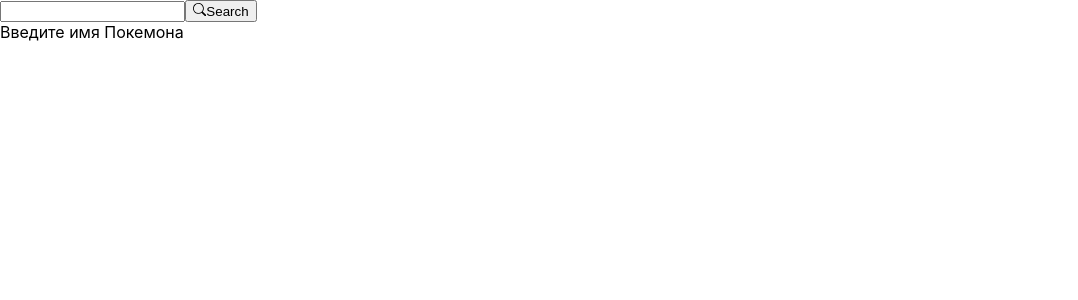
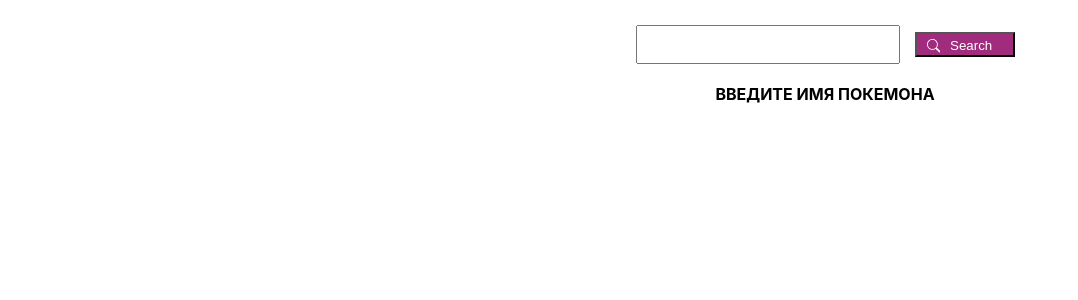
Before and after one commit to BondarViktoriia/react-module-3-practic, a React (Create React App) app: page / in a window 1280 px wide. Shown: the top 300 px of the page, without its empty margins (0-1078 px from the left). Built offline with nearby package versions, Linux system fonts and the light colour scheme.

Commit message:
add style

```diff
--- a/src/components/App.jsx
+++ b/src/components/App.jsx
@@ -2,6 +2,7 @@ import { Component } from 'react';
 // import { ToastContainer } from 'react-toastify';
 import { PokemonForm } from './PokemonForm/PokemonForm';
 import PokemonInfo from './PokemonInfo';
+import {PokemonContainer } from './App.styled'
 // import { Reader } from "./Reader/Reader";
 // import {VideoList} from "./VideoList/VideoList";
 // import videos from '../videos.json';
@@ -35,8 +36,10 @@ export class App extends Component {
 
         {/* <Reader items={publication} /> */}
 
-        <PokemonForm onSearch={this.handleSearchFormSubmit} />
+        <PokemonContainer >
+          <PokemonForm onSearch={this.handleSearchFormSubmit} />
         <PokemonInfo pokemonName={this.state.pokemonName} />
+        </PokemonContainer>
 
       </>
     );
--- /dev/null
+++ b/src/components/App.styled.jsx
@@ -0,0 +1,9 @@
+import styled from 'styled-components';
+
+export const PokemonContainer = styled.div`
+  margin: 0px 550px;
+  padding: 25px;
+  width: 500px;
+  justify-content: center;
+
+`;
--- a/src/components/PokemonCard/PokemonCard.js
+++ b/src/components/PokemonCard/PokemonCard.js
@@ -1,19 +1,28 @@
+import {
+  PokemonCardContainer,
+  PokemonImage,
+  PokemonName,
+  PokemonList,
+} from './PokemonCard.styled';
 
-
-export const PokemonCard = ({pokemon:{name,sprites,stats}}) => {
-    return (
-        <div>
-            <img src={sprites.other['official-artwork'].front_default} alt={name} width='250' />
-            <h2>{name} </h2>
-            <ul>
-                {stats.map(entry => (
-                    <li key={entry.stat.name}>
-                        {entry.stat.name}: {entry.base_stat}
-                    </li>
-                ))}
-            </ul>
-            </div>
-    )
-}
+export const PokemonCard = ({ pokemon: { name, sprites, stats } }) => {
+  return (
+    <PokemonCardContainer>
+      <PokemonImage
+        src={sprites.other['official-artwork'].front_default}
+        alt={name}
+        width="250"
+      />
+      <PokemonName>{name} </PokemonName>
+      <PokemonList>
+        {stats.map(entry => (
+          <li key={entry.stat.name}>
+            {entry.stat.name} : {entry.base_stat}
+          </li>
+        ))}
+      </PokemonList>
+    </PokemonCardContainer>
+  );
+};
 
 export default PokemonCard;
--- /dev/null
+++ b/src/components/PokemonCard/PokemonCard.styled.jsx
@@ -0,0 +1,21 @@
+import styled from 'styled-components';
+
+export const PokemonCardContainer = styled.div`
+  margin-top: 30px;
+  border: 2px solid black;
+  padding: 15px;
+`;
+
+export const PokemonImage = styled.img`
+  transform: translateX(110px);
+`;
+export const PokemonName = styled.h2`
+  text-transform: uppercase;
+  text-align: center;
+  color: #720a0a;
+`;
+export const PokemonList = styled.ul`
+  line-height: 1.8;
+  color: #2f2d2d;
+  text-transform: uppercase;
+`;
--- a/src/components/PokemonForm/PokemonForm.js
+++ b/src/components/PokemonForm/PokemonForm.js
@@ -1,41 +1,52 @@
-import { Component } from "react";
-import { BsSearch } from "react-icons/bs";
+import { Component } from 'react';
+import { BsSearch } from 'react-icons/bs';
+import PropTypes from 'prop-types';
+import {
+  FormPokemon,
+  PokemonInput,
+  PokemonSearchButton,
+  PokemonInputText,
+} from './PokemonForm.styled';
 
+export class PokemonForm extends Component {
+  state = {
+    pokemonName: '',
+  };
 
-export class PokemonForm extends Component{
-    state = {
-      pokemonName:'',
-    }
+  static propTypes = {
+    pokemonName: PropTypes.string,
+  };
 
   handleNameChange = e => {
-        this.setState({pokemonName:e.currentTarget.value.toLowerCase()})
-    }
+    this.setState({ pokemonName: e.currentTarget.value.toLowerCase() });
+  };
 
   handleSubmit = e => {
     e.preventDefault();
 
     if (this.state.pokemonName.trim() === '') {
-            alert("Введите имя Покемона");
-            return
+      alert('Введите имя Покемона');
+      return;
     }
     this.props.onSearch(this.state.pokemonName);
-        this.setState({pokemonName:''})
-    }
+    this.setState({ pokemonName: '' });
+  };
 
   render() {
     const { pokemonName } = this.state;
     return (
-            <form onSubmit={this.handleSubmit}>
-                <input
-                    type='text'
-                    name='pokemonName'
+      <FormPokemon onSubmit={this.handleSubmit}>
+        <PokemonInput
+          type="text"
+          name="pokemonName"
           value={pokemonName}
           onChange={this.handleNameChange}
         />
-                <button type="submit" >
-                    <BsSearch/>
-                    Search</button>
-            </form>
-        )
+        <PokemonSearchButton type="submit">
+          <BsSearch />
+          <PokemonInputText>Search</PokemonInputText>
+        </PokemonSearchButton>
+      </FormPokemon>
+    );
   }
 }
--- /dev/null
+++ b/src/components/PokemonForm/PokemonForm.styled.jsx
@@ -0,0 +1,30 @@
+import styled from 'styled-components';
+
+export const FormPokemon = styled.form`
+  justify-content: center;
+  display: flex;
+  gap: 15px;
+`;
+export const PokemonInput = styled.input`
+  width: 250px;
+  height: 25px;
+  padding: 5px;
+`;
+
+export const PokemonSearchButton = styled.button`
+  width: 100px;
+  height: 25px;
+
+  background-color: #a12c7e;
+  color: #ffffff;
+  transform: translateY(7px);
+
+  svg {
+    text-align: center;
+    transform: translateY(3px);
+  }
+`;
+
+export const PokemonInputText = styled.span`
+  padding: 10px;
+`;
--- a/src/components/PokemonInfo/PokemonInfo.js
+++ b/src/components/PokemonInfo/PokemonInfo.js
@@ -3,6 +3,9 @@ import PokemonErrorView from 'components/PokemonErrorView';
 import PokemonCard from 'components/PokemonCard';
 import { Component } from 'react';
 import PokemonPendingView from 'components/PokemonPendingView';
+import {FetchPokemon} from '../services/pokemon-api'
+import { InputPokemonName } from './PokemonInfo.styled'
+
 
 export default class PokemonInfo extends Component {
   state = {
@@ -20,15 +23,10 @@ export default class PokemonInfo extends Component {
     //   console.log(prevProps.pokemonName);
     //   console.log(this.props.pokemonName);
       this.setState({ status: 'pending' });
-    setTimeout(()=>  fetch(`https://pokeapi.co/api/v2/pokemon/${nextName}`)
-          .then(res => {
-              if (res.ok) {
-                  return res.json();
-              }
-              return Promise.reject(new Error(`Покемона с именем ${nextName} не найдено`))
-        })
+
+FetchPokemon(nextName)
           .then(pokemon => this.setState({ pokemon, status:'resolved' }))
-            .catch(error => this.setState({ error, status: 'rejected' })),3000)
+            .catch(error => this.setState({ error, status: 'rejected' }))
 
 
         // .finally(() => this.setState({ loading: false }));
@@ -41,7 +39,7 @@ export default class PokemonInfo extends Component {
 
 
       if (status === 'idle') {
-          return  <div>Введите имя Покемона</div>
+          return  <InputPokemonName>Введите имя Покемона</InputPokemonName>
       }
 
       if (status === 'pending') {
--- /dev/null
+++ b/src/components/PokemonInfo/PokemonInfo.styled.jsx
@@ -0,0 +1,9 @@
+import styled from "styled-components"
+
+export const InputPokemonName = styled.div`
+  text-align:center;
+  margin:0;
+  margin-top:20px;
+  text-transform:uppercase;
+  font-weight: bold;
+`
--- a/src/components/PokemonPendingView/PokemonPendingView.js
+++ b/src/components/PokemonPendingView/PokemonPendingView.js
@@ -1,7 +1,8 @@
-import PokemonCard from "components/PokemonCard";
-import { ImSpinner3 } from "react-icons/im";
-import pendingImage from '../../img/1581672938_2.jpg'
-
+import PokemonCard from 'components/PokemonCard';
+import PropTypes from 'prop-types';
+import { ImSpinner3 } from 'react-icons/im';
+import pendingImage from '../../img/1581672938_2.jpg';
+import { PendingContainer, Spinner } from './PokimonPendingView.styled';
 
 export const PokemonPendingView = ({ pokemonName }) => {
   const pokemon = {
@@ -9,22 +10,26 @@ export const PokemonPendingView = ({ pokemonName }) => {
     sprites: {
       other: {
         'official-artwork': {
-                    front_default:pendingImage
-                }
-            }
+          front_default: pendingImage,
         },
-        stats:[],
-     }
+      },
+    },
+    stats: [],
+  };
 
   return (
-        <div>
-              <div>
-            <ImSpinner3 size='32' />
+    <PendingContainer>
+      <Spinner>
+        <ImSpinner3 size="32" />
         Loading.....
-            </div>
+      </Spinner>
       <PokemonCard pokemon={pokemon} />
-      </div>
-    )
-}
+    </PendingContainer>
+  );
+};
+
+PokemonPendingView.propTypes = {
+  pokemonName: PropTypes.string,
+};
 
 export default PokemonPendingView;
--- /dev/null
+++ b/src/components/PokemonPendingView/PokimonPendingView.styled.jsx
@@ -0,0 +1,14 @@
+import styled from 'styled-components';
+
+export const PendingContainer = styled.div`
+  padding: 15px;
+`;
+export const Spinner = styled.div`
+  margin-top: 20px;
+  text-align: center;
+  text-transform: uppercase;
+  font-weight: bold;
+  svg {
+    margin-right: 10px;
+  }
+`;
--- /dev/null
+++ b/src/components/services/pokemon-api.js
@@ -0,0 +1,13 @@
+
+
+export const FetchPokemon = (name) => {
+    return   fetch(`https://pokeapi.co/api/v2/pokemon/${name}`)
+          .then(res => {
+              if (res.ok) {
+                  return res.json();
+              }
+              return Promise.reject(new Error(`Покемона с именем ${name} не найдено`))
+        })
+}
+
+export default FetchPokemon;
```
Lines whose indentation alone changed are shown as unchanged.
